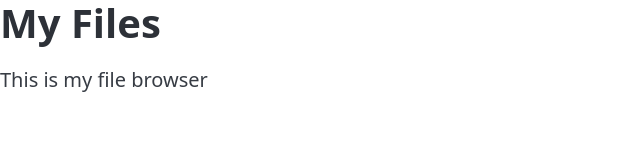
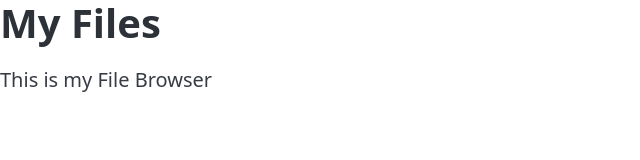
Before and after one commit to neubauerseth/file-browser, a plain HTML site: page index.html in a window 1280 px wide. Shown: the full height of the page, 0-640 px from the left. Drawn offline with nearby package versions, Linux system fonts and the light colour scheme.

Commit message:
Updating main info

```diff
--- a/index.html
+++ b/index.html
@@ -10,12 +10,13 @@
     <!-- <link rel="stylesheet" href="hello.css"> -->
 
     <title>File Browser</title>
+
 </head>
 
 <body>
 
     <h1>My Files</h1>
-    <p>This is my file browser</p>
+    <p>This is my File Browser</p>
 
 </body>
 </html>
```
